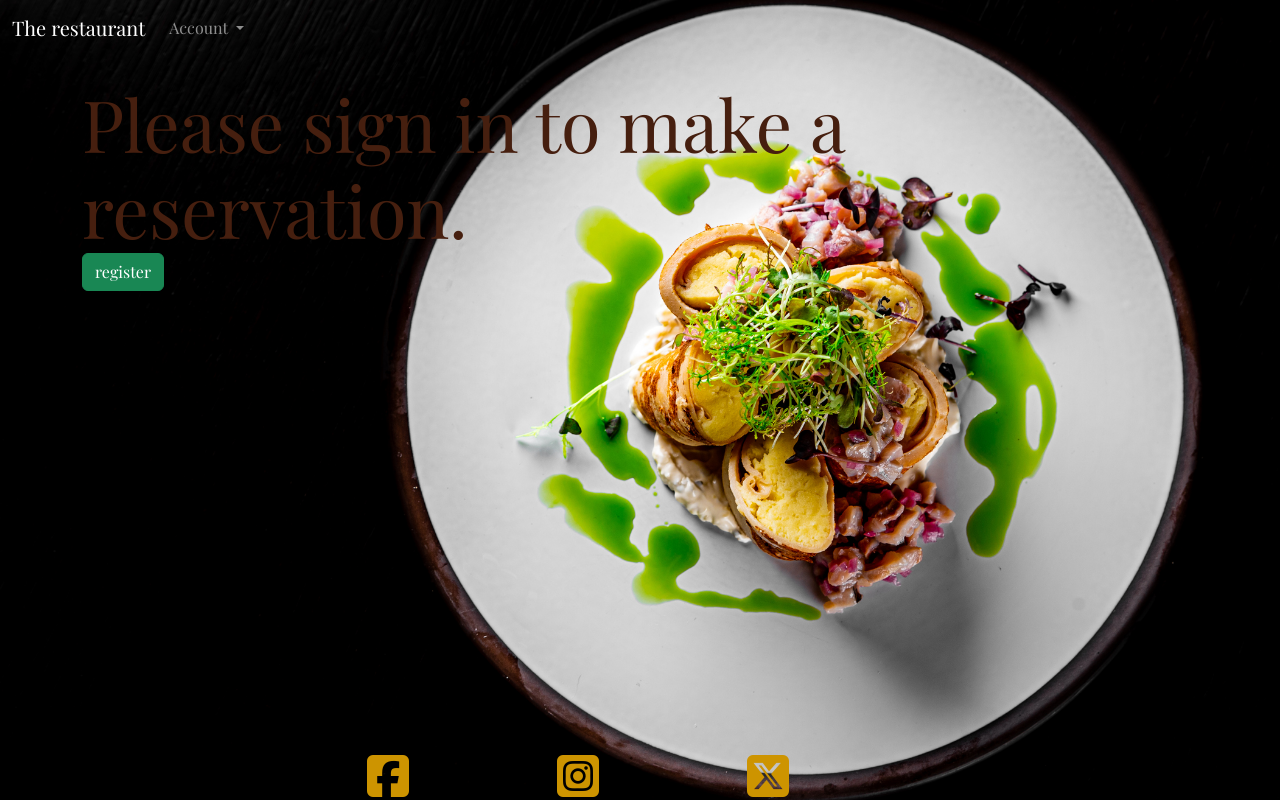
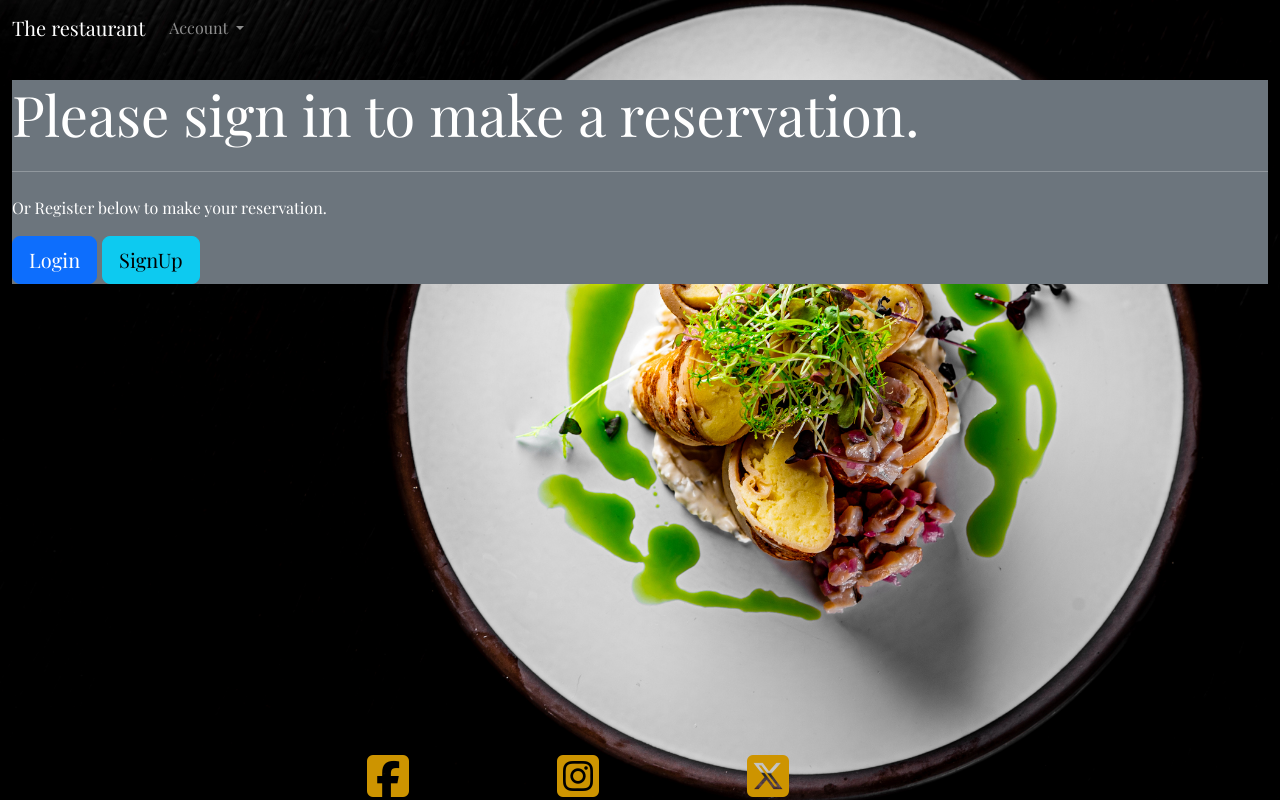
Before and after one commit to DavidUWL/Project-4, a Django app: page /reservetable/ in a window 1280 px wide. Run offline with Django 3.2, Linux system fonts and the light colour scheme; data comes from the database, SQL or seed files in the repository; both versions use the stored data as it was after the commit; some libraries are stand-ins or nearby versions.

Commit message:
refactored non authenticated booking page to be easier to read

```diff
--- a/templates/menu/menu.html
+++ b/templates/menu/menu.html
@@ -1,8 +1,7 @@
 {% extends "home/home.html" %}
 
 {% block content %}
-
-<table class="table opacity-75">
+<table class="table table-light opacity-75">
     <thead>
     </thead>
     <tbody>
--- a/templates/reservetable/reservetable.html
+++ b/templates/reservetable/reservetable.html
@@ -10,23 +10,28 @@
 </form>
 
 {% else %}
-<div class="container">
-    <div class="row">
-        <div class="col display-2">
-            Please sign in to make a reservation.
-        </div>
-        <div class="row">
-            <div class="col-2">
-                <a class="btn btn-success justify-content-center" href="{% url 'account_signup' %}">
-                    register
-                </a>
-        </div>
-
-        </div>
-
-
-    </div>
+<div class="jumbotron bg-secondary">
+    <h1 class="display-4"> Please sign in to make a reservation.</h1>
+    <hr class="my-4">
+    <p>Or Register below to make your reservation.</p>
+    <p class="lead">
+        <a class="btn btn-primary btn-lg" href="{% url 'account_login' %}" role="button">Login</a>
+        <a class="btn btn-info btn-lg" href="{% url 'account_signup' %}" role="button">SignUp</a>
+    </p>
 </div>
 {% endif %}
 
 {% endblock %}
+
+
+<div class="container-fluid bg-dark text-light p-5 text-sm-center" id="jumbotron">
+    <div class="container bg-dark p-5">
+        <h1 class="display-4"> Please sign in to make a reservation.</h1>
+        <hr class="my-4">
+        <p>Or Register below to make your reservation.</p>
+        <p class="lead">
+            <a class="btn btn-primary btn-lg" href="{% url 'account_login' %}" role="button">Login</a>
+            <a class="btn btn-info btn-lg" href="{% url 'account_signup' %}" role="button">SignUp</a>
+        </p>
+    </div>
+</div>
--- a/therestaurant/static/home/style.css
+++ b/therestaurant/static/home/style.css
@@ -1,5 +1,5 @@
 body {
-    color: #461f0f;
+    color: #ffffff;
     font-family: 'Playfair Display', serif;
 }
 
@@ -12,6 +12,7 @@ main {
     background: url('images/home_hero.jpg') no-repeat center center;
     background-size: cover;
     min-height: 100vh;
+    position: fixed;
 }
 
 .cta {
@@ -38,3 +39,14 @@ i {
 #id_time div {
     display: inline-block;
 }
+
+#Reservation_register {
+    justify-content: center;
+}
+
+#jumbotron {
+    padding: 4rem 2rem;
+    margin-bottom: 2rem;
+    background-color: var(--bs-light);
+    border-radius: .3rem;
+}
```
Also changed, not shown: templates/openid/login.html (+11 -6 lines), db.sqlite3.
